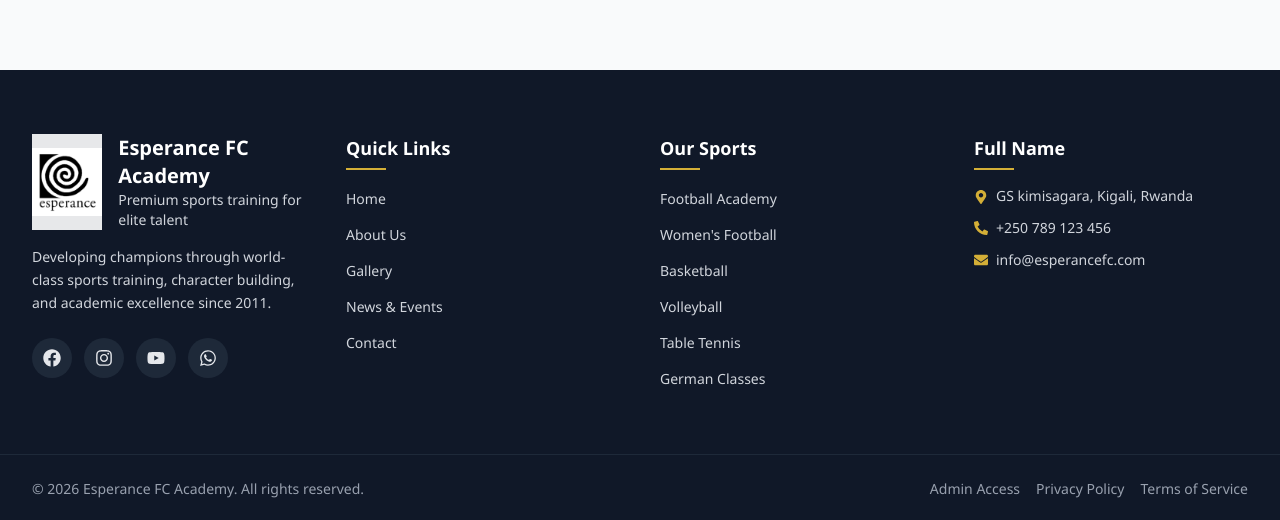
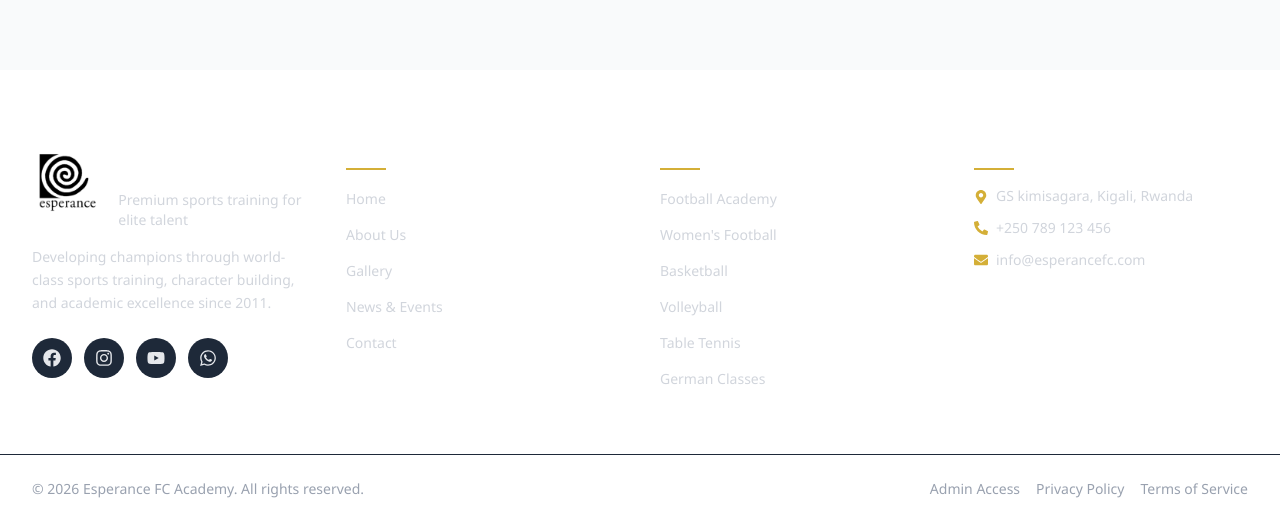
Before and after one commit to Val-Antin1/esperance-frontend, a React (Vite) app: page /football-academy/german-classes in a window 1280 px wide. Shown: the part 2430-2950 px from the top of the page. Built offline with nearby package versions, Linux system fonts and the light colour scheme; no server answers.

Commit message:
frontend

```diff
--- a/src/components/common/Footer.jsx
+++ b/src/components/common/Footer.jsx
@@ -24,7 +24,7 @@
 const Footer = () => {
   const { t } = useTranslation();
   return (
-    <footer className="bg-gray-900 text-white">
+    <footer className="bg-white text-white">
       <div className="max-w-7xl mx-auto px-4 sm:px-6 lg:px-8 py-16">
         <div className="grid grid-cols-1 md:grid-cols-2 lg:grid-cols-4 gap-10">
           {/* Brand */}
```
